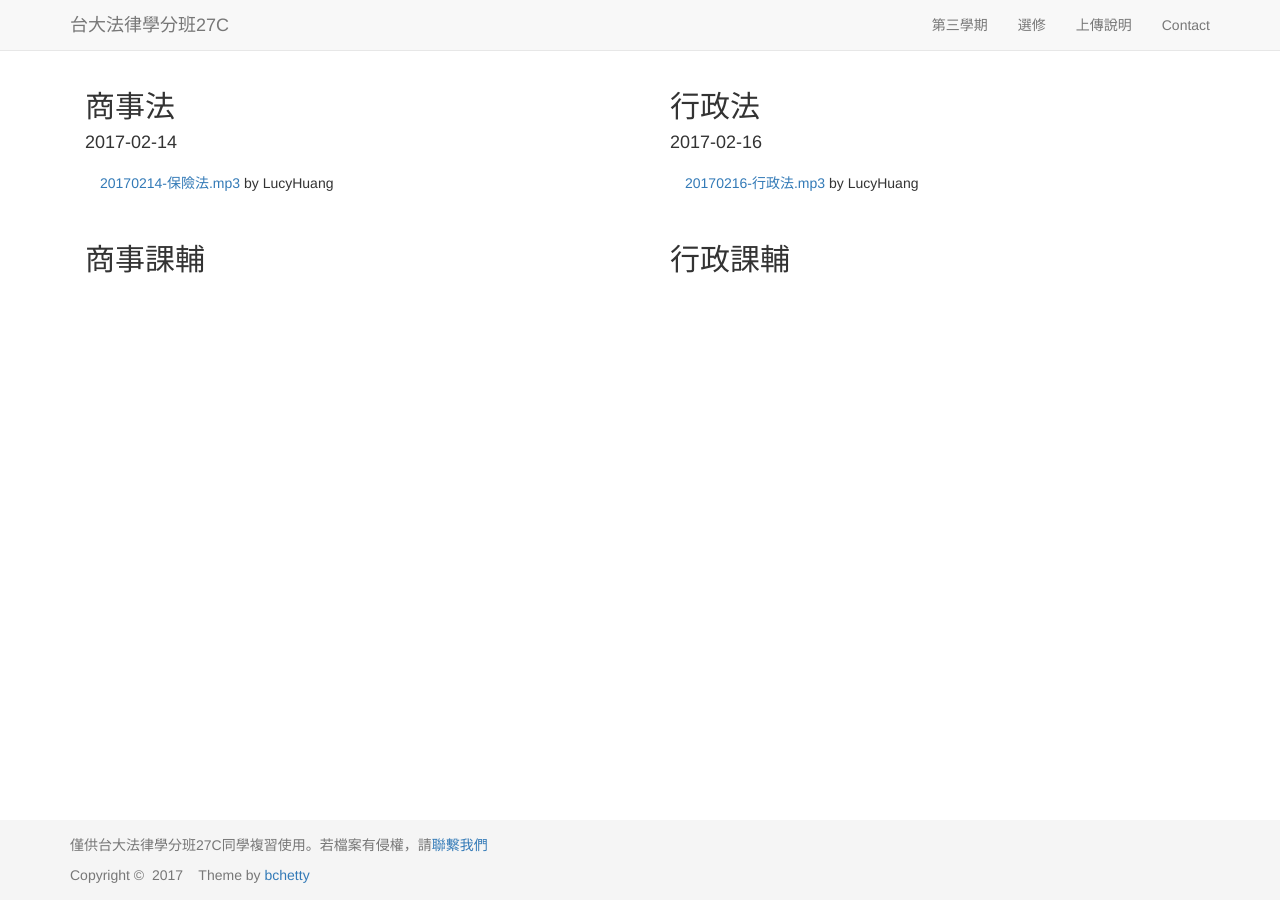
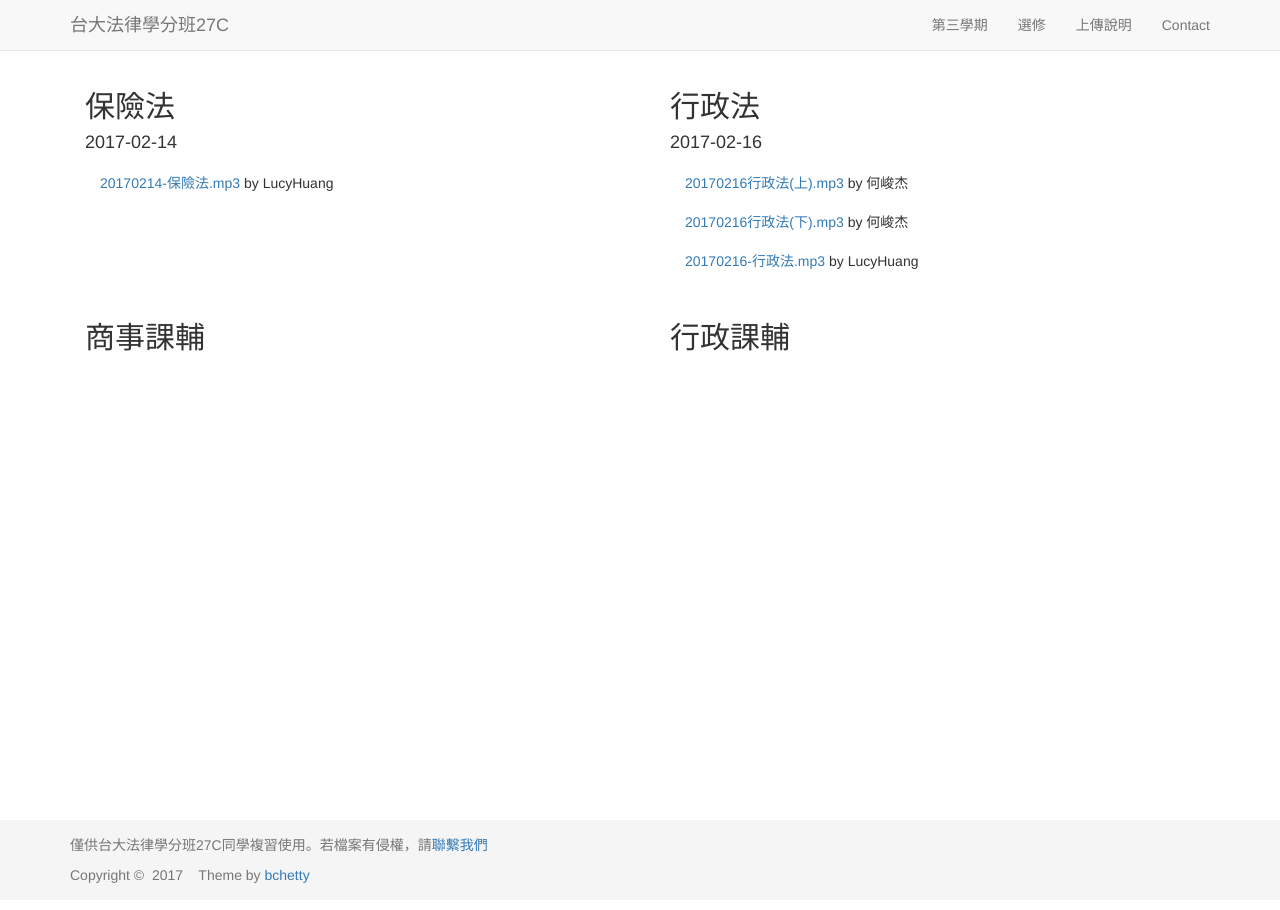
Before and after one commit to maxmilian/ntu_specs_law, a Jekyll site: the page built from semester3/index.html, in a window 1280 px wide. Built offline with Jekyll 4.4.1, drawn with Linux system fonts in a browser that asks for light colours; nearby versions of some CDN libraries.

Commit message:
add records

```diff
--- a/semester3/index.html
+++ b/semester3/index.html
@@ -7,7 +7,7 @@ layout: template1
   <!-- Example row of columns -->
   <div class="row">
     <div class="col-md-6">
-      <h2>商事法</h2>
+      <h2>保險法</h2>
       <h4>2017-02-14</h4>
       <ul class="list-group">
         <li class="list-group-item"><a href="{{ site.commercial_record }}/Huang_1.mp3">20170214-保險法.mp3</a> by LucyHuang</li>
@@ -17,6 +17,8 @@ layout: template1
       <h2>行政法</h2>
       <h4>2017-02-16</h4>
       <ul class="list-group">
+        <li class="list-group-item"><a href="{{ site.adminitrative_record }}/Ho_1_1.mp3">20170216行政法(上).mp3</a> by 何峻杰</li>
+        <li class="list-group-item"><a href="{{ site.adminitrative_record }}/Ho_1_2.mp3">20170216行政法(下).mp3</a> by 何峻杰</li>
         <li class="list-group-item"><a href="{{ site.adminitrative_record }}/Huang_1.mp3">20170216-行政法.mp3</a> by LucyHuang</li>
       </ul>
     </div>
```
Also changed, not shown: Gemfile.lock.
